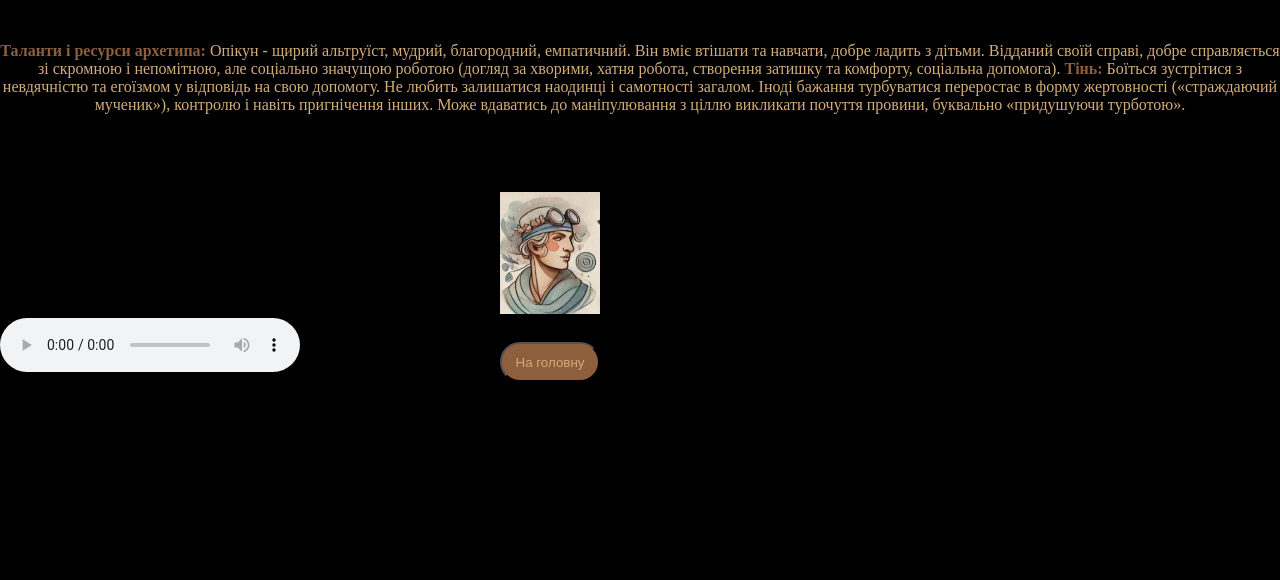
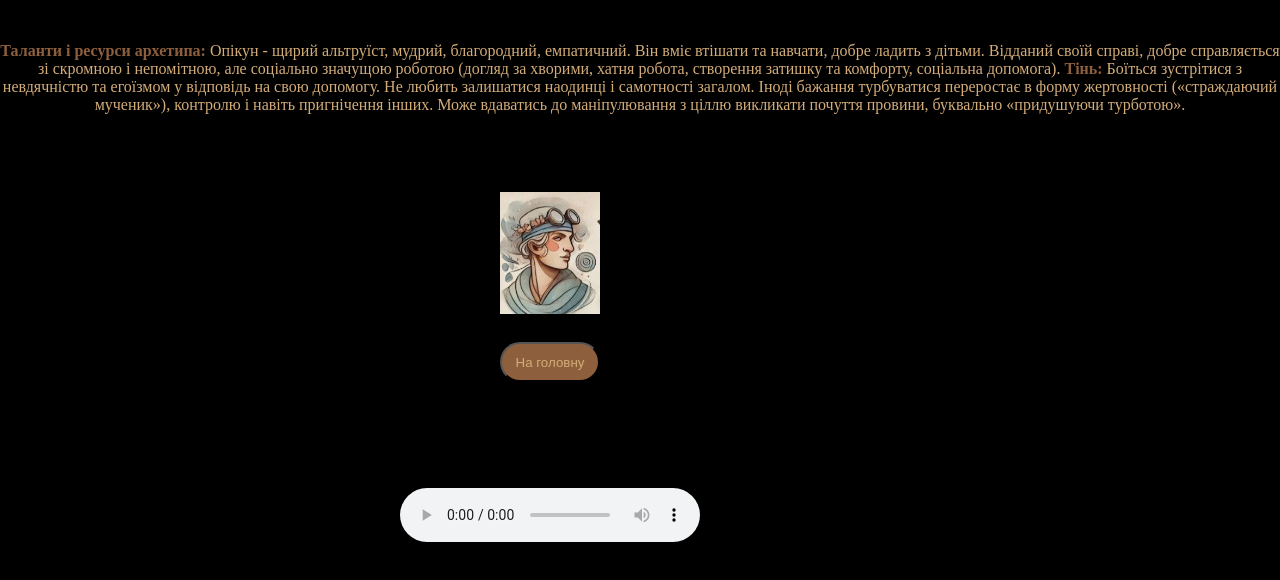
Before and after one commit to tomochka-a/tommochka, a plain HTML site: page guardian.html in a window 1280 px wide. Shown: the part 58-638 px from the top of the page. Drawn offline with Linux system fonts and the light colour scheme.

Commit message:
Update guardian.css

```diff
--- a/css/guardian.css
+++ b/css/guardian.css
@@ -35,3 +35,7 @@ button{
 	left: 500px;
 	color: #D3AC78;
 }
+audio{
+	padding-top: 170px;
+	padding-left: 400px;
+}
```
